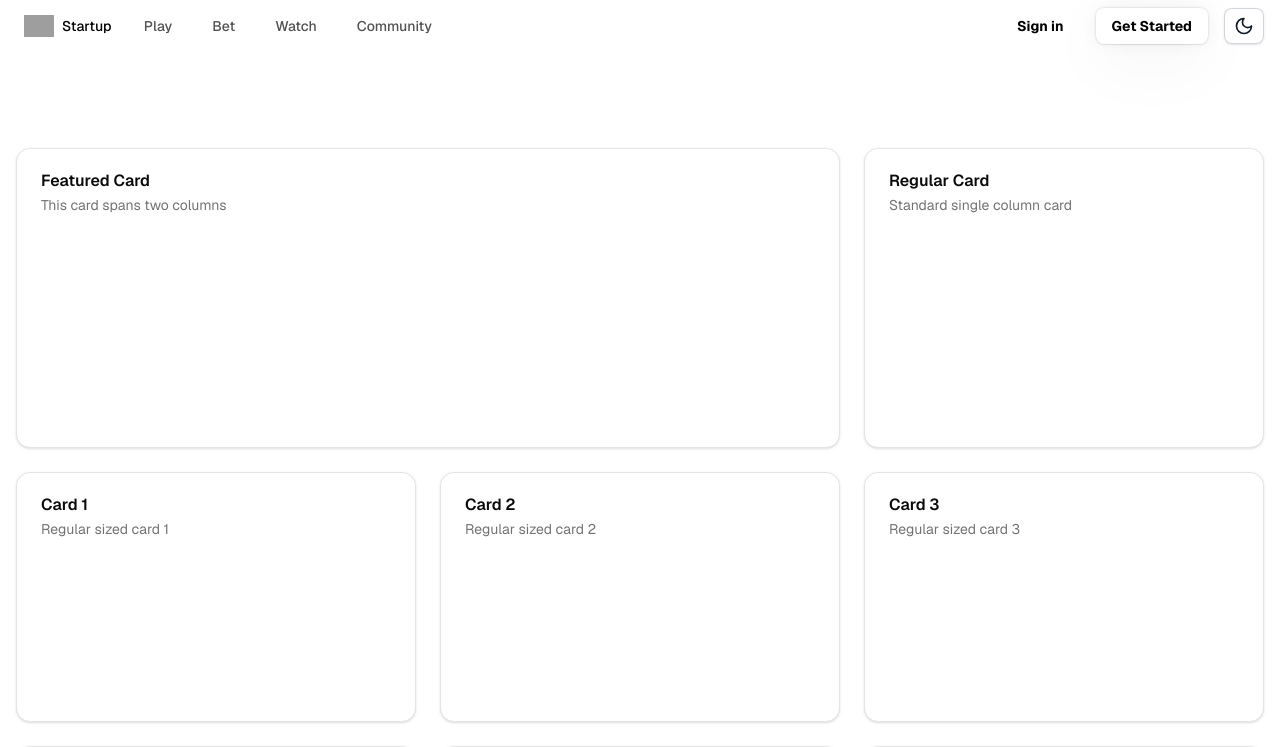
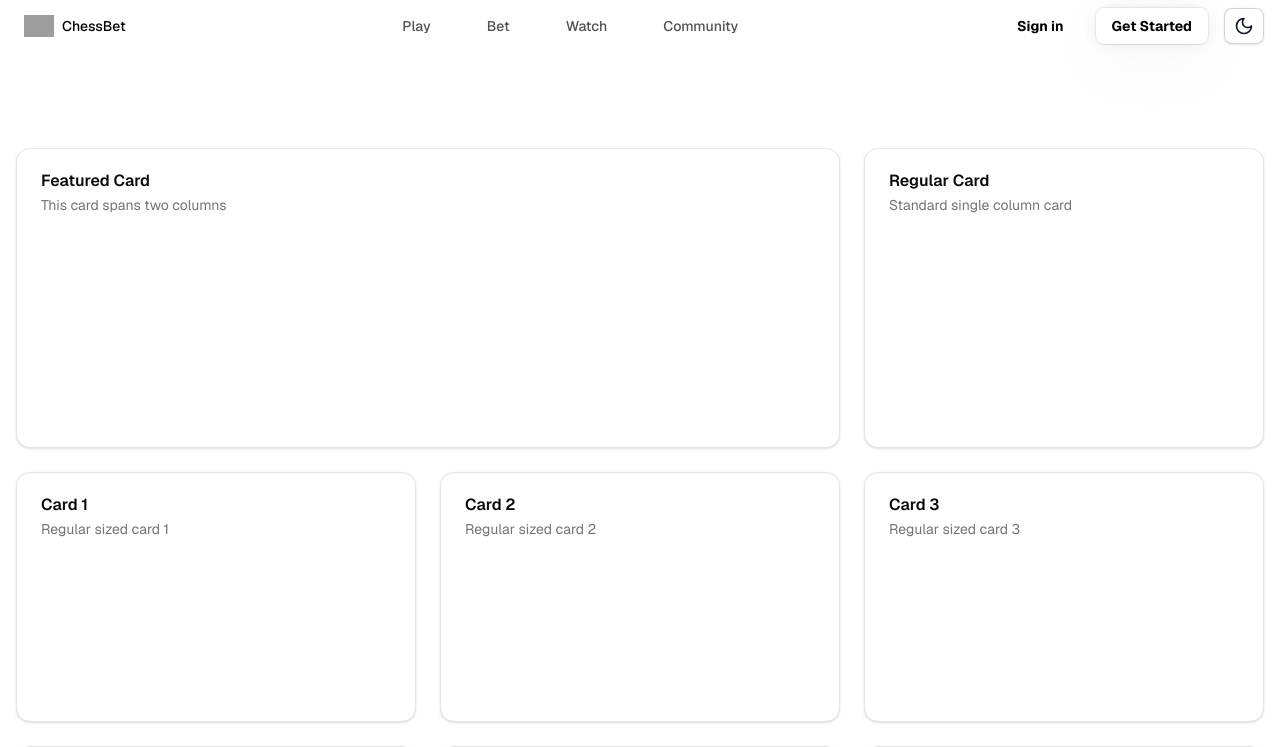
Before and after one commit to Not-Possible-Labs/platform-ui, a Next.js app: page / in a window 1280 px wide. Shown: the top 747 px of the page. Built offline with nearby package versions, Linux system fonts and the light colour scheme; grey boxes are pictures that could not be loaded.

Commit message:
Update navbar layout and styling, replace Startup with ChessBet branding

```diff
--- a/src/app/page.tsx
+++ b/src/app/page.tsx
@@ -33,10 +33,13 @@ export default function Home() {
         <NavBody className="hidden md:flex">
           <NavbarLogo />
           <div className="flex items-center justify-between w-full">
-            <div className="flex-shrink-0 overflow-hidden mr-auto">
+            <div className="flex-shrink-0">
+              {/* Logo is on the left */}
+            </div>
+            <div className="flex-shrink-0 overflow-hidden mx-auto">
               <NavItems items={navItems} />
             </div>
-            <div className="flex-shrink-0 flex items-center gap-4 ml-8">
+            <div className="flex-shrink-0 flex items-center gap-4">
               <NavbarButton href="/auth/login" variant="secondary">Sign in</NavbarButton>
               <NavbarButton href="/auth/sign-up">Get Started</NavbarButton>
               <button
--- a/src/components/ui/resizable-navbar.tsx
+++ b/src/components/ui/resizable-navbar.tsx
@@ -121,7 +121,7 @@ export const NavItems = ({ items, className, onItemClick }: NavItemsProps) => {
       {/* Desktop version - with hover effect */}
       <motion.div
         onMouseLeave={() => setHovered(null)}
-        className="hidden lg:flex flex-1 flex-row items-center justify-center space-x-2 text-sm font-medium text-zinc-600 transition duration-200 hover:text-zinc-800"
+        className="hidden md:flex flex-row items-center justify-center space-x-6 text-sm font-medium text-zinc-600 transition duration-200 hover:text-zinc-800"
       >
         {items.map((item, idx) => (
           <Link
@@ -170,7 +170,7 @@ export const MobileNav = ({ children, className, visible }: MobileNavProps) => {
         width: visible ? "90%" : "100%",
         paddingRight: visible ? "12px" : "0px",
         paddingLeft: visible ? "12px" : "0px",
-        borderRadius: visible ? "4px" : "2rem",
+        borderRadius: "9999px",
         y: visible ? 20 : 0,
       }}
       transition={{
@@ -179,7 +179,7 @@ export const MobileNav = ({ children, className, visible }: MobileNavProps) => {
         damping: 50,
       }}
       className={cn(
-        "relative z-50 mx-auto flex w-full max-w-[calc(100vw-2rem)] flex-col items-center justify-between bg-transparent px-0 py-2 lg:hidden",
+        "relative z-50 mx-auto flex w-full max-w-[calc(100vw-2rem)] flex-col items-center justify-between bg-transparent px-4 py-2 md:hidden rounded-full",
         visible && "bg-white/80 dark:bg-neutral-950/80",
         className,
       )}
@@ -219,7 +219,7 @@ export const MobileNavMenu = ({
           animate={{ opacity: 1 }}
           exit={{ opacity: 0 }}
           className={cn(
-            "absolute inset-x-0 top-16 z-50 flex w-full flex-col items-start justify-start gap-4 rounded-lg bg-white px-4 py-8 shadow-[0_0_24px_rgba(34,_42,_53,_0.06),_0_1px_1px_rgba(0,_0,_0,_0.05),_0_0_0_1px_rgba(34,_42,_53,_0.04),_0_0_4px_rgba(34,_42,_53,_0.08),_0_16px_68px_rgba(47,_48,_55,_0.05),_0_1px_0_rgba(255,_255,_255,_0.1)_inset] dark:bg-neutral-950",
+            "absolute inset-x-0 top-16 z-50 flex w-full flex-col items-start justify-start gap-4 rounded-3xl bg-white/90 backdrop-blur-md px-4 py-8 shadow-[0_0_24px_rgba(34,_42,_53,_0.06),_0_1px_1px_rgba(0,_0,_0,_0.05),_0_0_0_1px_rgba(34,_42,_53,_0.04),_0_0_4px_rgba(34,_42,_53,_0.08),_0_16px_68px_rgba(47,_48,_55,_0.05),_0_1px_0_rgba(255,_255,_255,_0.1)_inset] dark:bg-neutral-950/90",
             className,
           )}
         >
@@ -256,7 +256,7 @@ export const NavbarLogo = () => {
         width={30}
         height={30}
       />
-      <span className="font-medium text-black dark:text-white">Startup</span>
+      <span className="font-medium text-black dark:text-white">ChessBet</span>
     </Link>
   );
 };
```
